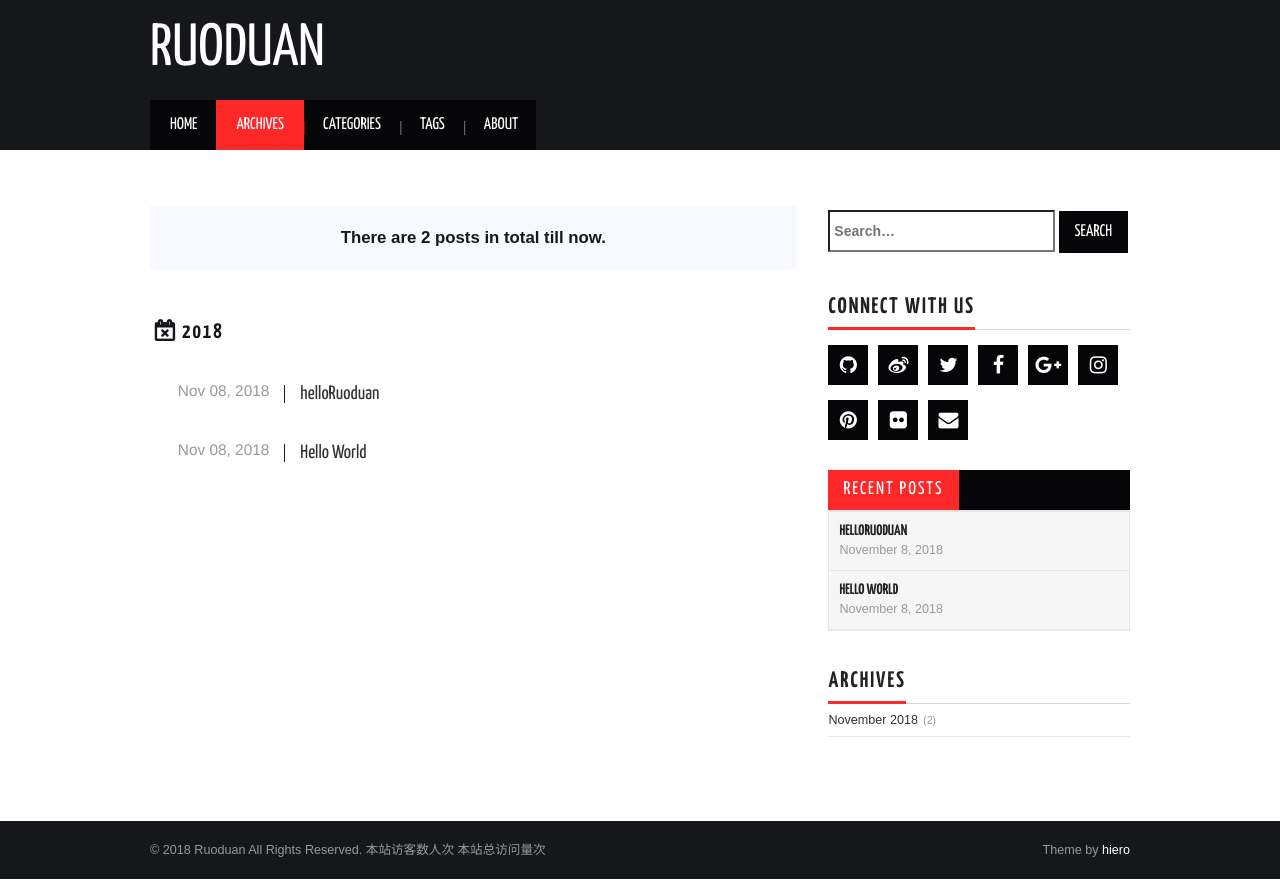
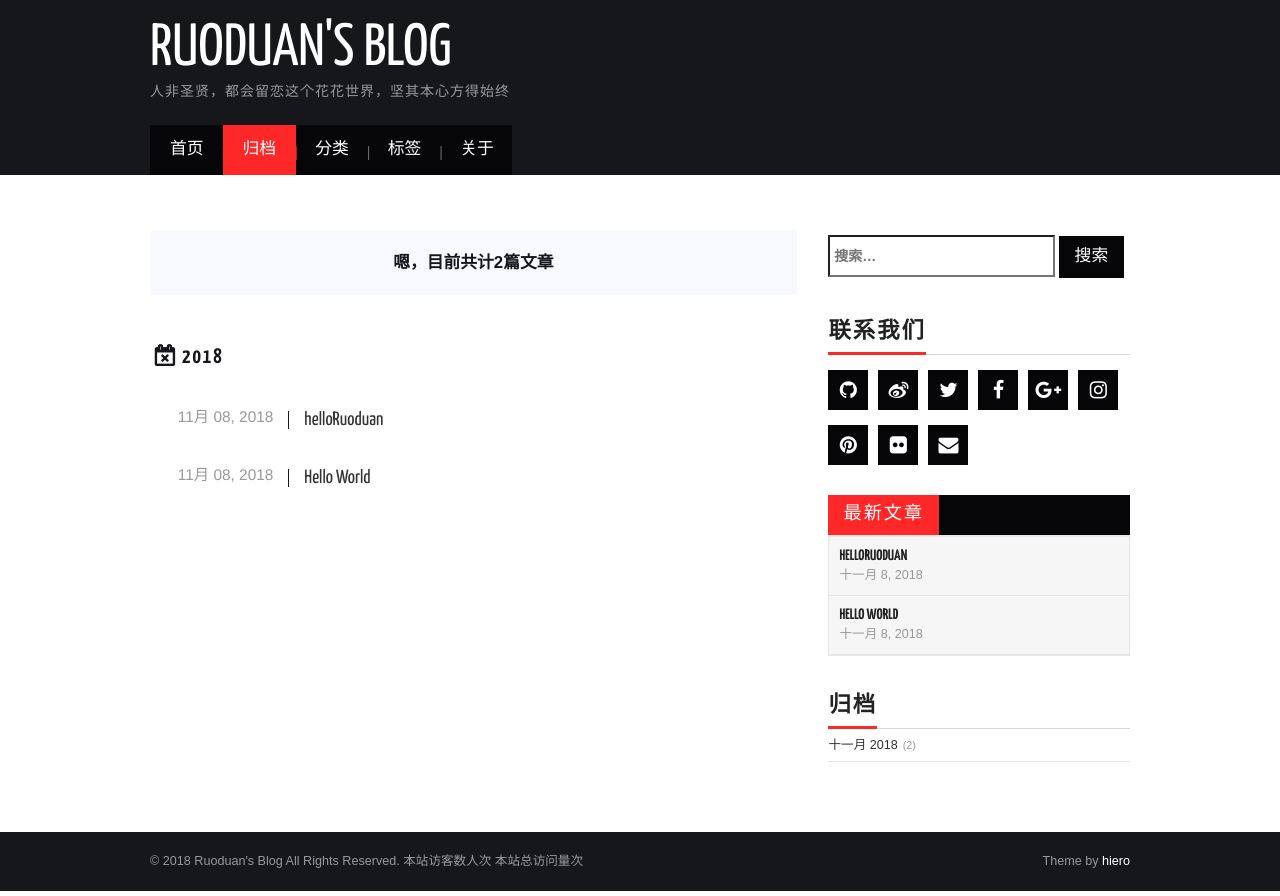
Before and after one commit to ruoduan-hub/Chad97.github.io, a plain HTML site: page archives/index.html in a window 1280 px wide. Drawn offline with nearby package versions, Linux system fonts and the light colour scheme; some packages are replaced by stand-ins of ours; no server answers; a script that the page names is missing; a web font is replaced by a local one.

Commit message:
Site updated: 2018-11-09 15:31:18

```diff
--- a/2018/11/08/hello-world/index.html
+++ b/2018/11/08/hello-world/index.html
@@ -13,7 +13,7 @@
   <!-- PACE Progress Bar START -->
 
 
-  <title>hello world | Ruoduan</title>
+  <title>hello world | Ruoduan&#39;s Blog</title>
   <meta name="viewport" content="width=device-width, initial-scale=1, maximum-scale=1">
 
 
@@ -23,15 +23,15 @@
 <meta property="og:type" content="article">
 <meta property="og:title" content="Hello World">
 <meta property="og:url" content="http://yoursite.com/2018/11/08/hello-world/index.html">
-<meta property="og:site_name" content="Ruoduan">
+<meta property="og:site_name" content="Ruoduan&#39;s Blog">
 <meta property="og:description" content="Welcome to Hexo! This is your very first post. Check documentation for more info. If you get any problems when using Hexo, you can find the answer in troubleshooting or you can ask me on GitHub. Quick">
-<meta property="og:locale" content="zh-Hans">
+<meta property="og:locale" content="zh-CN">
 <meta property="og:updated_time" content="2018-11-08T06:21:26.241Z">
 <meta name="twitter:card" content="summary">
 <meta name="twitter:title" content="Hello World">
 <meta name="twitter:description" content="Welcome to Hexo! This is your very first post. Check documentation for more info. If you get any problems when using Hexo, you can find the answer in troubleshooting or you can ask me on GitHub. Quick">
 
-    <link rel="alternate" href="/atom.xml" title="Ruoduan" type="application/atom+xml">
+    <link rel="alternate" href="/atom.xml" title="Ruoduan&#39;s Blog" type="application/atom+xml">
 
   <link rel="icon" href="/css/images/favicon.ico">
 
@@ -76,15 +76,15 @@
 <script>
 var themeMenus = {};
 
-  themeMenus["/"] = "Home";
+  themeMenus["/"] = "首页";
 
-  themeMenus["/archives"] = "Archives";
+  themeMenus["/archives"] = "归档";
 
-  themeMenus["/categories"] = "Categories";
+  themeMenus["/categories"] = "分类";
 
-  themeMenus["/tags"] = "Tags";
+  themeMenus["/tags"] = "标签";
 
-  themeMenus["/about"] = "About";
+  themeMenus["/about"] = "关于";
 
 </script>
 
@@ -98,10 +98,12 @@ var themeMenus = {};
 
           <h1 class="site-title">
 
-              <a href="/" title="Ruoduan" rel="home"> Ruoduan </a>
+              <a href="/" title="Ruoduan&#39;s Blog" rel="home"> Ruoduan&#39;s Blog </a>
 
           </h1>
 
+
+            <div class="site-description">人非圣贤，都会留恋这个花花世界，坚其本心方得始终</div>
 
 
           <nav id="main-navigation" class="main-navigation" role="navigation">
@@ -111,15 +113,15 @@ var themeMenus = {};
 
               <ul id="main-nav" class="nmenu sf-js-enabled">
 
-                      <li class="menu-item menu-item-type-custom menu-item-object-custom menu-item-home menu-item-1663"> <a class="" href="/">Home</a> </li>
+                      <li class="menu-item menu-item-type-custom menu-item-object-custom menu-item-home menu-item-1663"> <a class="" href="/">首页</a> </li>
 
-                      <li class="menu-item menu-item-type-custom menu-item-object-custom menu-item-home menu-item-1663"> <a class="" href="/archives">Archives</a> </li>
+                      <li class="menu-item menu-item-type-custom menu-item-object-custom menu-item-home menu-item-1663"> <a class="" href="/archives">归档</a> </li>
 
-                      <li class="menu-item menu-item-type-custom menu-item-object-custom menu-item-home menu-item-1663"> <a class="" href="/categories">Categories</a> </li>
+                      <li class="menu-item menu-item-type-custom menu-item-object-custom menu-item-home menu-item-1663"> <a class="" href="/categories">分类</a> </li>
 
-                      <li class="menu-item menu-item-type-custom menu-item-object-custom menu-item-home menu-item-1663"> <a class="" href="/tags">Tags</a> </li>
+                      <li class="menu-item menu-item-type-custom menu-item-object-custom menu-item-home menu-item-1663"> <a class="" href="/tags">标签</a> </li>
 
-                      <li class="menu-item menu-item-type-custom menu-item-object-custom menu-item-home menu-item-1663"> <a class="" href="/about">About</a> </li>
+                      <li class="menu-item menu-item-type-custom menu-item-object-custom menu-item-home menu-item-1663"> <a class="" href="/about">关于</a> </li>
 
               </ul>
             </div>
@@ -182,7 +184,7 @@ var themeMenus = {};
     <div class="article-meta">
 
 	Posted on <a href="/2018/11/08/hello-world/" class="article-date">
-	  <time datetime="2018-11-08T06:21:26.241Z" itemprop="datePublished">November 8, 2018</time>
+	  <time datetime="2018-11-08T06:21:26.241Z" itemprop="datePublished">十一月 8, 2018</time>
 	</a>
 
 
@@ -215,7 +217,7 @@ var themeMenus = {};
 <script>
 var a = new Donate({
   title: '如果觉得我的文章对您有用，请随意打赏。您的支持将鼓励我继续创作!', // 可选参数，打赏标题
-  btnText: 'Donate', // 可选参数，打赏按钮文字
+  btnText: '打赏支持', // 可选参数，打赏按钮文字
   el: document.getElementById('donation_div'),
   wechatImage: 'https://raw.githubusercontent.com/iTimeTraveler/iTimeTraveler.github.io/site/source/about/donate/images/WeChanQR.png',
   alipayImage: 'https://raw.githubusercontent.com/iTimeTraveler/iTimeTraveler.github.io/site/source/about/donate/images/AliPayQR.jpg'
@@ -255,7 +257,7 @@ var a = new Donate({
 <nav id="article-nav">
 
     <a href="/2018/11/08/helloRuoduan/" id="article-nav-newer" class="article-nav-link-wrap">
-      <strong class="article-nav-caption">Newer</strong>
+      <strong class="article-nav-caption">上一篇</strong>
       <div class="article-nav-title">
 
           helloRuoduan
@@ -273,7 +275,7 @@ var a = new Donate({
 
   <aside id="sidebar">
     <div id="toc" class="toc-article">
-    <strong class="toc-title">Contents</strong>
+    <strong class="toc-title">文章目录</strong>
 
       <ol class="nav"><li class="nav-item nav-level-2"><a class="nav-link" href="#Quick-Start"><span class="nav-number">1.</span> <span class="nav-text">Quick Start</span></a><ol class="nav-child"><li class="nav-item nav-level-3"><a class="nav-link" href="#Create-a-new-post"><span class="nav-number">1.1.</span> <span class="nav-text">Create a new post</span></a></li><li class="nav-item nav-level-3"><a class="nav-link" href="#Run-server"><span class="nav-number">1.2.</span> <span class="nav-text">Run server</span></a></li><li class="nav-item nav-level-3"><a class="nav-link" href="#Generate-static-files"><span class="nav-number">1.3.</span> <span class="nav-text">Generate static files</span></a></li><li class="nav-item nav-level-3"><a class="nav-link" href="#Deploy-to-remote-sites"><span class="nav-number">1.4.</span> <span class="nav-text">Deploy to remote sites</span></a></li></ol></li></ol>
 
@@ -287,7 +289,7 @@ var a = new Donate({
 
   <div class="clearfix container">
       <div class="site-info">
-	      &copy; 2018 Ruoduan All Rights Reserved.
+	      &copy; 2018 Ruoduan&#39;s Blog All Rights Reserved.
 
             <span id="busuanzi_container_site_uv">
               本站访客数<span id="busuanzi_value_site_uv"></span>人次
--- a/archives/index.html
+++ b/archives/index.html
@@ -13,21 +13,24 @@
   <!-- PACE Progress Bar START -->
 
 
-  <title>Archives | Ruoduan</title>
+  <title>归档 | Ruoduan&#39;s Blog</title>
   <meta name="viewport" content="width=device-width, initial-scale=1, maximum-scale=1">
 
 
 
 
-  <meta property="og:type" content="website">
-<meta property="og:title" content="Ruoduan">
+  <meta name="description" content="人非圣贤，都会留恋这个花花世界，坚其本心方得始终">
+<meta property="og:type" content="website">
+<meta property="og:title" content="Ruoduan&#39;s Blog">
 <meta property="og:url" content="http://yoursite.com/archives/index.html">
-<meta property="og:site_name" content="Ruoduan">
-<meta property="og:locale" content="zh-Hans">
+<meta property="og:site_name" content="Ruoduan&#39;s Blog">
+<meta property="og:description" content="人非圣贤，都会留恋这个花花世界，坚其本心方得始终">
+<meta property="og:locale" content="zh-CN">
 <meta name="twitter:card" content="summary">
-<meta name="twitter:title" content="Ruoduan">
+<meta name="twitter:title" content="Ruoduan&#39;s Blog">
+<meta name="twitter:description" content="人非圣贤，都会留恋这个花花世界，坚其本心方得始终">
 
-    <link rel="alternate" href="/atom.xml" title="Ruoduan" type="application/atom+xml">
+    <link rel="alternate" href="/atom.xml" title="Ruoduan&#39;s Blog" type="application/atom+xml">
 
   <link rel="icon" href="/css/images/favicon.ico">
 
@@ -72,15 +75,15 @@
 <script>
 var themeMenus = {};
 
-  themeMenus["/"] = "Home";
+  themeMenus["/"] = "首页";
 
-  themeMenus["/archives"] = "Archives";
+  themeMenus["/archives"] = "归档";
 
-  themeMenus["/categories"] = "Categories";
+  themeMenus["/categories"] = "分类";
 
-  themeMenus["/tags"] = "Tags";
+  themeMenus["/tags"] = "标签";
 
-  themeMenus["/about"] = "About";
+  themeMenus["/about"] = "关于";
 
 </script>
 
@@ -94,10 +97,12 @@ var themeMenus = {};
 
           <h1 class="site-title">
 
-              <a href="/" title="Ruoduan" rel="home"> Ruoduan </a>
+              <a href="/" title="Ruoduan&#39;s Blog" rel="home"> Ruoduan&#39;s Blog </a>
 
           </h1>
 
+
+            <div class="site-description">人非圣贤，都会留恋这个花花世界，坚其本心方得始终</div>
 
 
           <nav id="main-navigation" class="main-navigation" role="navigation">
@@ -107,15 +112,15 @@ var themeMenus = {};
 
               <ul id="main-nav" class="nmenu sf-js-enabled">
 
-                      <li class="menu-item menu-item-type-custom menu-item-object-custom menu-item-home menu-item-1663"> <a class="" href="/">Home</a> </li>
+                      <li class="menu-item menu-item-type-custom menu-item-object-custom menu-item-home menu-item-1663"> <a class="" href="/">首页</a> </li>
 
-                      <li class="menu-item menu-item-type-custom menu-item-object-custom menu-item-home menu-item-1663"> <a class="" href="/archives">Archives</a> </li>
+                      <li class="menu-item menu-item-type-custom menu-item-object-custom menu-item-home menu-item-1663"> <a class="" href="/archives">归档</a> </li>
 
-                      <li class="menu-item menu-item-type-custom menu-item-object-custom menu-item-home menu-item-1663"> <a class="" href="/categories">Categories</a> </li>
+                      <li class="menu-item menu-item-type-custom menu-item-object-custom menu-item-home menu-item-1663"> <a class="" href="/categories">分类</a> </li>
 
-                      <li class="menu-item menu-item-type-custom menu-item-object-custom menu-item-home menu-item-1663"> <a class="" href="/tags">Tags</a> </li>
+                      <li class="menu-item menu-item-type-custom menu-item-object-custom menu-item-home menu-item-1663"> <a class="" href="/tags">标签</a> </li>
 
-                      <li class="menu-item menu-item-type-custom menu-item-object-custom menu-item-home menu-item-1663"> <a class="" href="/about">About</a> </li>
+                      <li class="menu-item menu-item-type-custom menu-item-object-custom menu-item-home menu-item-1663"> <a class="" href="/about">关于</a> </li>
 
               </ul>
             </div>
@@ -162,7 +167,7 @@ var themeMenus = {};
       <div id="content" class="outer">
 
           <section id="main">
-  <div class="archives-tags-wrap"><blockquote><span>There are 2 posts in total till now.</span></blockquote>
+  <div class="archives-tags-wrap"><blockquote><span>嗯，目前共计2篇文章</span></blockquote>
 
 
 
@@ -185,7 +190,7 @@ var themeMenus = {};
     <header class="archive-article-header">
 
       <a href="/2018/11/08/helloRuoduan/" class="archive-article-date">
-		  <time datetime="2018-11-08T09:48:35.000Z" itemprop="datePublished">Nov 08, 2018</time>
+		  <time datetime="2018-11-08T09:48:35.000Z" itemprop="datePublished">11月 08, 2018</time>
 	  </a>
 
 
@@ -205,7 +210,7 @@ var themeMenus = {};
     <header class="archive-article-header">
 
       <a href="/2018/11/08/hello-world/" class="archive-article-date">
-		  <time datetime="2018-11-08T06:21:26.241Z" itemprop="datePublished">Nov 08, 2018</time>
+		  <time datetime="2018-11-08T06:21:26.241Z" itemprop="datePublished">11月 08, 2018</time>
 	  </a>
 
 
@@ -234,15 +239,15 @@ var themeMenus = {};
     <form class="search-form">
         <label style="width: 75%;">
             <span class="screen-reader-text">Search for:</span>
-            <input type="search" class="search-field" style="height: 42px;" placeholder=" Search…" value="" name="s" title="Search for:">
+            <input type="search" class="search-field" style="height: 42px;" placeholder=" 搜索…" value="" name="s" title="Search for:">
         </label>
-        <input type="submit" class="search-form-submit" value="Search">
+        <input type="submit" class="search-form-submit" value="搜索">
     </form>
     <div class="ins-search">
     <div class="ins-search-mask"></div>
     <div class="ins-search-container">
         <div class="ins-input-wrapper">
-            <input type="text" class="ins-search-input" placeholder="Type something...">
+            <input type="text" class="ins-search-input" placeholder="请输入关键词...">
             <span class="ins-close ins-selectable"><i class="fa fa-times-circle"></i></span>
         </div>
         <div class="ins-section-wrapper">
@@ -254,11 +259,11 @@ var themeMenus = {};
 (function (window) {
     var INSIGHT_CONFIG = {
         TRANSLATION: {
-            POSTS: 'Posts',
-            PAGES: 'Pages',
-            CATEGORIES: 'Categories',
-            TAGS: 'Tags',
-            UNTITLED: '(Untitled)',
+            POSTS: '文章',
+            PAGES: '页面',
+            CATEGORIES: '分类',
+            TAGS: '标签',
+            UNTITLED: '(无标题)',
         },
         ROOT_URL: '/',
         CONTENT_URL: '/content.json',
@@ -273,7 +278,7 @@ var themeMenus = {};
 
 
   <div class="widget-wrap">
-    <h3 class="widget-title">Connect With Us</h3>
+    <h3 class="widget-title">联系我们</h3>
     <div class="widget widget_athemes_social_icons">
 
     	<ul class="clearfix widget-social-icons">
@@ -335,7 +340,7 @@ var themeMenus = {};
 
   <div class="widget_athemes_tabs">
     <ul id="widget-tab" class="clearfix widget-tab-nav">
-      <li class="active"><a>Recent Posts</a></li>
+      <li class="active"><a>最新文章</a></li>
     </ul>
     <div class="widget">
       <ul>
@@ -347,7 +352,7 @@ var themeMenus = {};
 
 
               <h6 style="margin: 0;"><a href="/2018/11/08/helloRuoduan/">helloRuoduan</a></h6>
-              <span>November 8, 2018</span>
+              <span>十一月 8, 2018</span>
             </div>
 
           </li>
@@ -359,7 +364,7 @@ var themeMenus = {};
 
 
               <h6 style="margin: 0;"><a href="/2018/11/08/hello-world/">Hello World</a></h6>
-              <span>November 8, 2018</span>
+              <span>十一月 8, 2018</span>
             </div>
 
           </li>
@@ -379,10 +384,10 @@ var themeMenus = {};
 
 
   <div class="widget-wrap">
-    <h3 class="widget-title">Archives</h3>
+    <h3 class="widget-title">归档</h3>
 
     <div class="widget">
-      <ul class="archive-list"><li class="archive-list-item"><a class="archive-list-link" href="/archives/2018/11/">November 2018</a><span class="archive-list-count">2</span></li></ul>
+      <ul class="archive-list"><li class="archive-list-item"><a class="archive-list-link" href="/archives/2018/11/">十一月 2018</a><span class="archive-list-count">2</span></li></ul>
     </div>
   </div>
 
@@ -396,7 +401,7 @@ var themeMenus = {};
 
   <div class="clearfix container">
       <div class="site-info">
-	      &copy; 2018 Ruoduan All Rights Reserved.
+	      &copy; 2018 Ruoduan&#39;s Blog All Rights Reserved.
 
             <span id="busuanzi_container_site_uv">
               本站访客数<span id="busuanzi_value_site_uv"></span>人次
```
Also changed, not shown: 2018/11/08/helloruoduan/index.html (+27 -22 lines), about/index.html (+33 -31 lines), archives/2018/11/index.html (+41 -36 lines), archives/2018/index.html (+41 -36 lines), index.html (+40 -35 lines), tags/index.html (+38 -33 lines).
